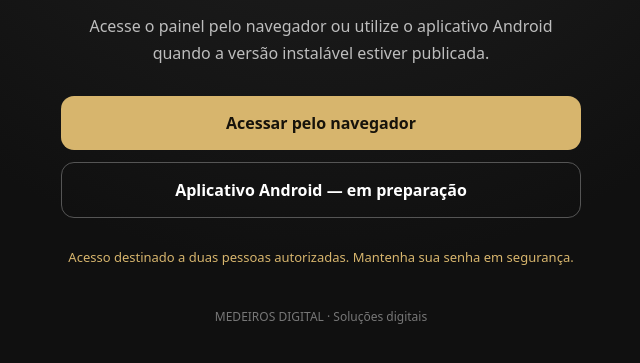
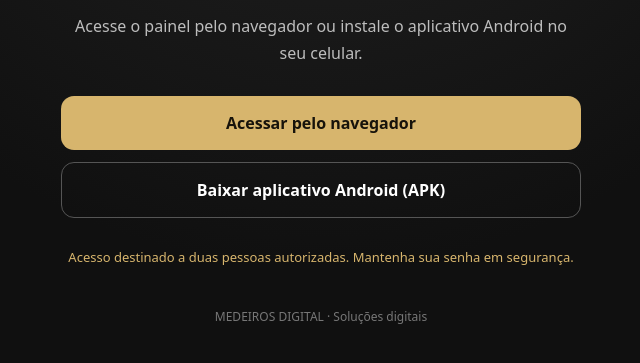
Before and after one commit to getluk3-wq/shopee-affiliate-robot, a website: page download/index.html in a window 1280 px wide. Shown: the part 325-688 px from the top of the page, without its empty margins (319-959 px from the left). Drawn offline with Linux system fonts and the light colour scheme.

Commit message:
Enable permanent Android APK download link

```diff
--- a/download/index.html
+++ b/download/index.html
@@ -13,10 +13,10 @@
 <div class="mark">MD</div>
 <div class="eyebrow">MEDEIROS DIGITAL</div>
 <h1>Medeiros Divulgação</h1>
-<p>Acesse o painel pelo navegador ou utilize o aplicativo Android quando a versão instalável estiver publicada.</p>
+<p>Acesse o painel pelo navegador ou instale o aplicativo Android no seu celular.</p>
 <div class="actions">
 <a class="btn primary" href="https://medeiros-shopee-affiliate-robot.onrender.com/">Acessar pelo navegador</a>
-<div class="btn secondary" aria-disabled="true">Aplicativo Android — em preparação</div>
+<a class="btn secondary" href="/Medeiros-Divulgacao.apk" download>Baixar aplicativo Android (APK)</a>
 </div>
 <div class="status">Acesso destinado a duas pessoas autorizadas. Mantenha sua senha em segurança.</div>
 <div class="foot">MEDEIROS DIGITAL · Soluções digitais</div>
```
